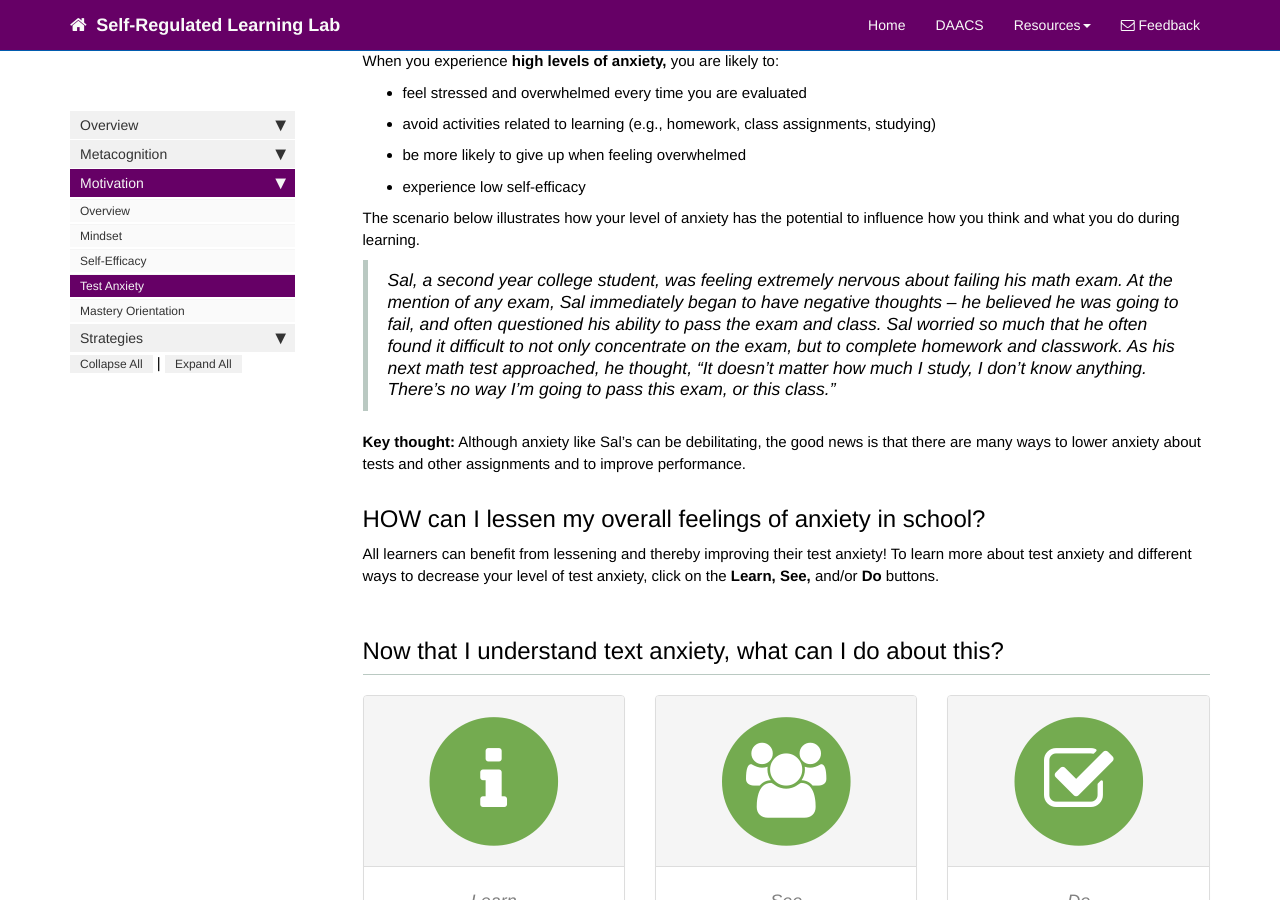
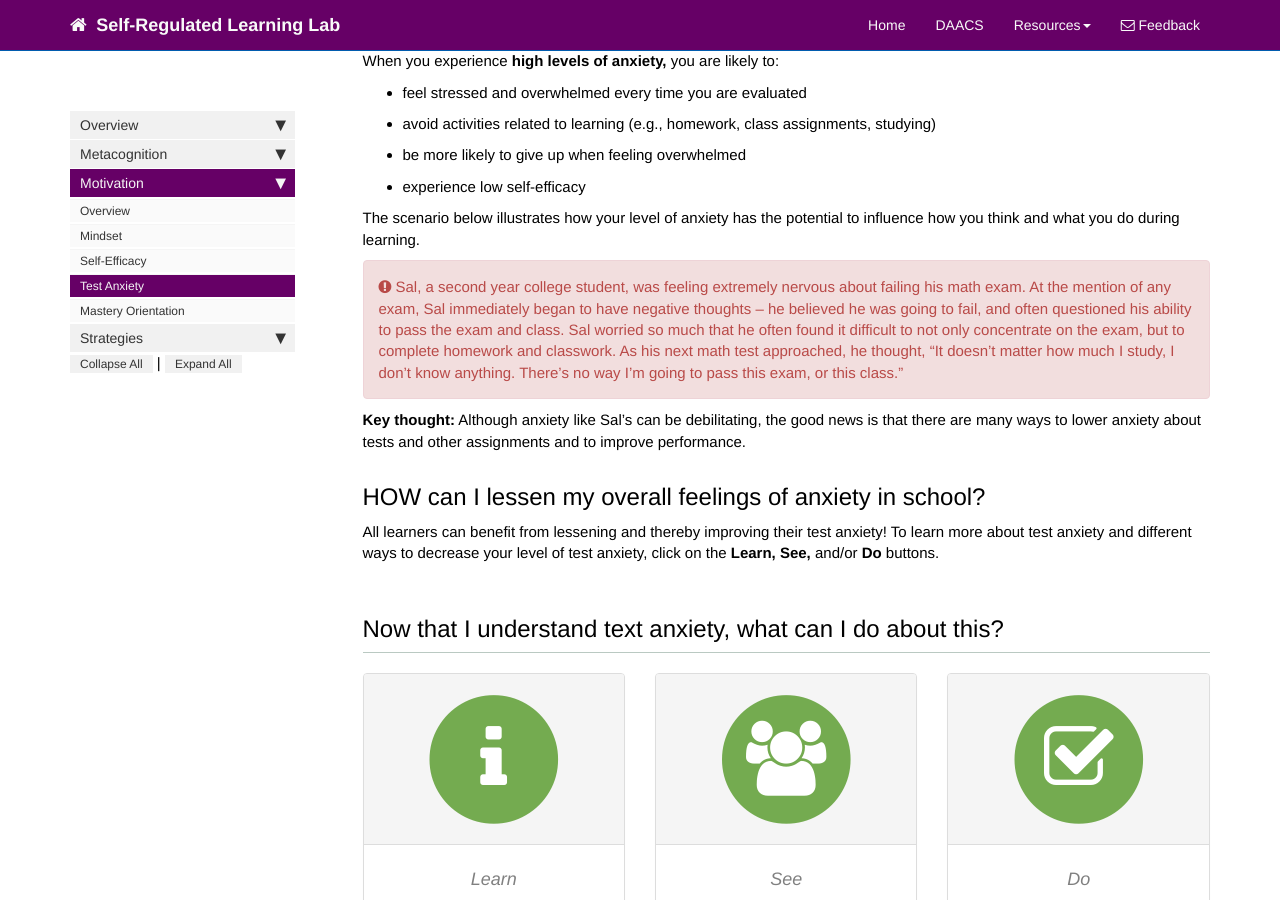
Before and after one commit to dfranklin02/SRL, a Jekyll site: the page built from docs/pages/motivation/anxiety.md, in a window 1280 px wide and 900 px high, scrolled down 1196 px. Built offline with Jekyll 4.4.1, drawn with Linux system fonts in a browser that asks for light colours; nearby versions of some CDN libraries; comment, search, counter and statistics services are not loaded.

Commit message:
Update anxiety.md

```diff
--- a/docs/pages/motivation/anxiety.md
+++ b/docs/pages/motivation/anxiety.md
@@ -42,9 +42,9 @@ When you experience **high levels of anxiety,** you are likely to:
 
 The scenario below illustrates how your level of anxiety has the potential to influence how you think and what you do during learning.
 
-
-
-> *Sal, a second year college student, was feeling extremely nervous about failing his math exam. At the mention of any exam, Sal immediately began to have negative thoughts -- he believed he was going to fail, and often questioned his ability to pass the exam and class. Sal worried so much that he often found it difficult to not only concentrate on the exam, but to complete homework and classwork. As his next math test approached, he thought, “It doesn’t matter how much I study, I don’t know anything. There’s no way I’m going to pass this exam, or this class.”*
+<div markdown="span" class="alert alert-danger" role="alert"><i class="fa fa-exclamation-circle"></i>
+Sal, a second year college student, was feeling extremely nervous about failing his math exam. At the mention of any exam, Sal immediately began to have negative thoughts -- he believed he was going to fail, and often questioned his ability to pass the exam and class. Sal worried so much that he often found it difficult to not only concentrate on the exam, but to complete homework and classwork. As his next math test approached, he thought, “It doesn’t matter how much I study, I don’t know anything. There’s no way I’m going to pass this exam, or this class.”
+</div>
 
 **Key thought:** Although anxiety like Sal's can be debilitating, the good news is that there are many ways to lower anxiety about tests and other assignments and to improve performance.
 
```
